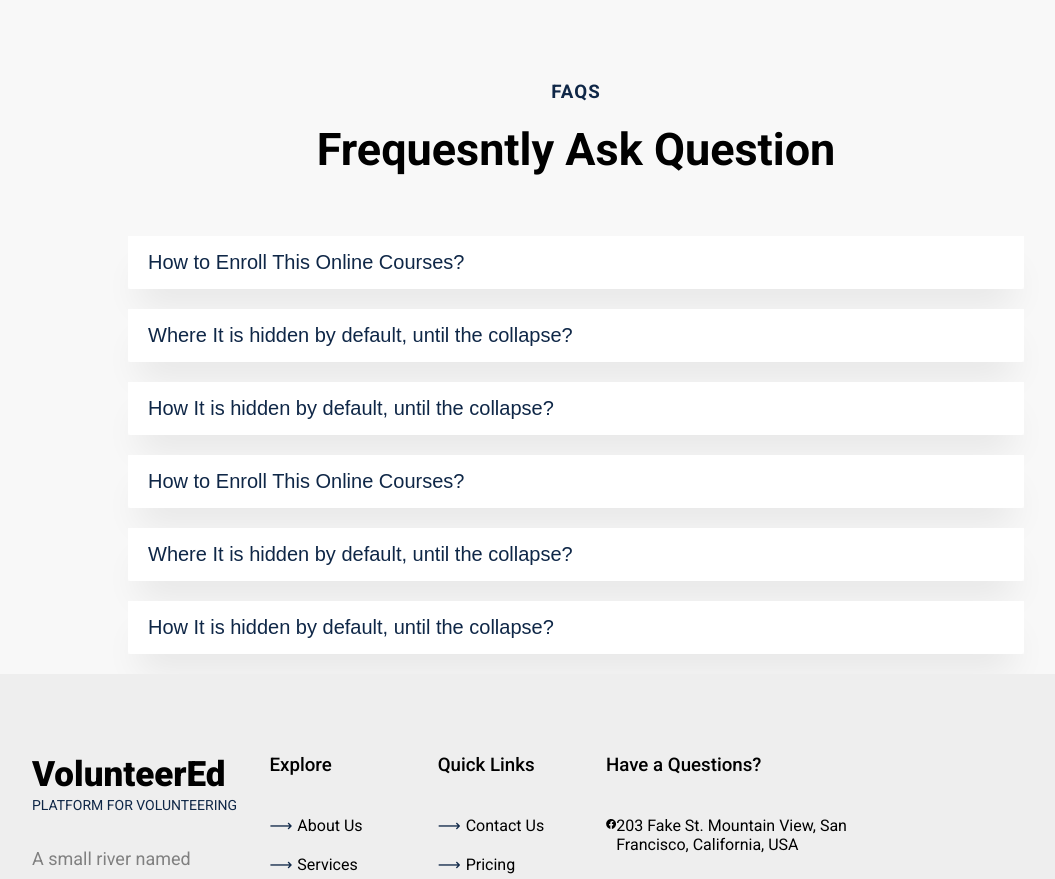
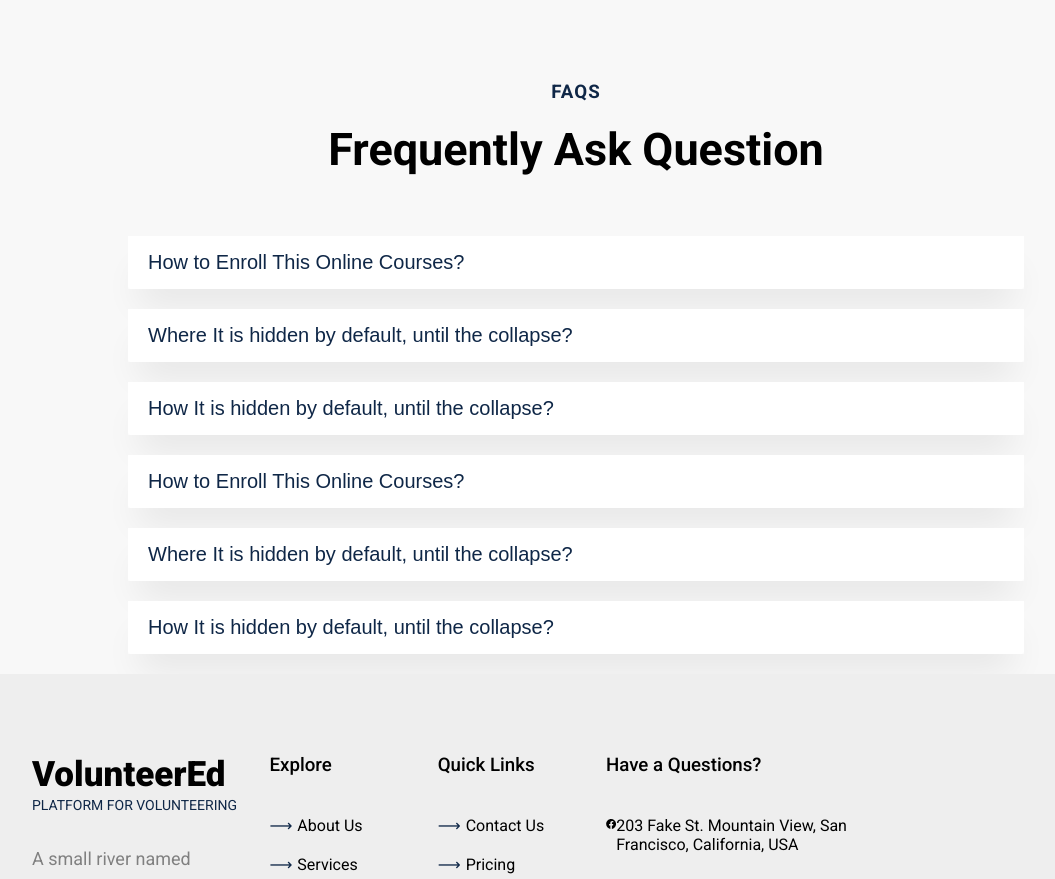
Before and after one commit to Allen7702/VolunteerEd, a React (Create React App) app: page / in a window 1280 px wide. Shown: the part 3120-3999 px from the top of the page, without its empty margins (64-1119 px from the left). Built offline with nearby package versions, Linux system fonts and the light colour scheme.

Commit message:
UI improvements

```diff
--- a/src/components/about/Faq.jsx
+++ b/src/components/about/Faq.jsx
@@ -16,7 +16,7 @@ const Faq = () => {
 
   return (
     <>
-      <Heading subtitle='FAQS' title='Frequesntly Ask Question' />
+      <Heading subtitle='FAQS' title='Frequently Ask Question' />
       <section className='faq'>
         <div className='container'>
           {faq.map((val, index) => (
```
